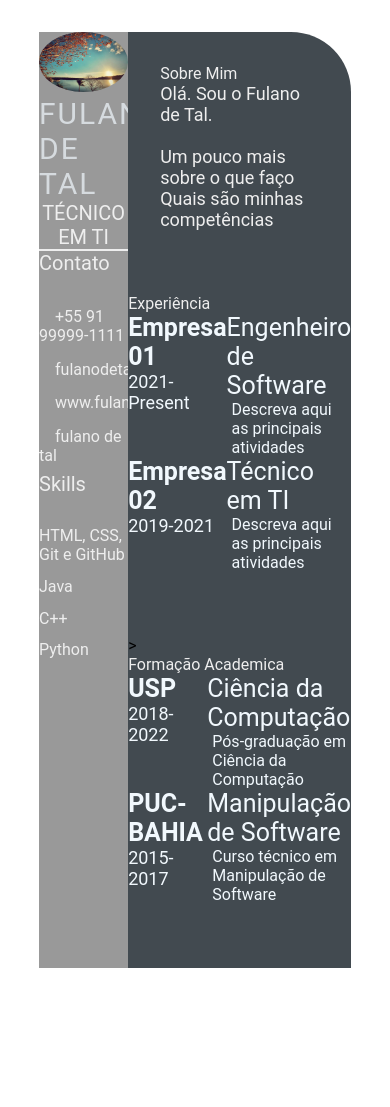
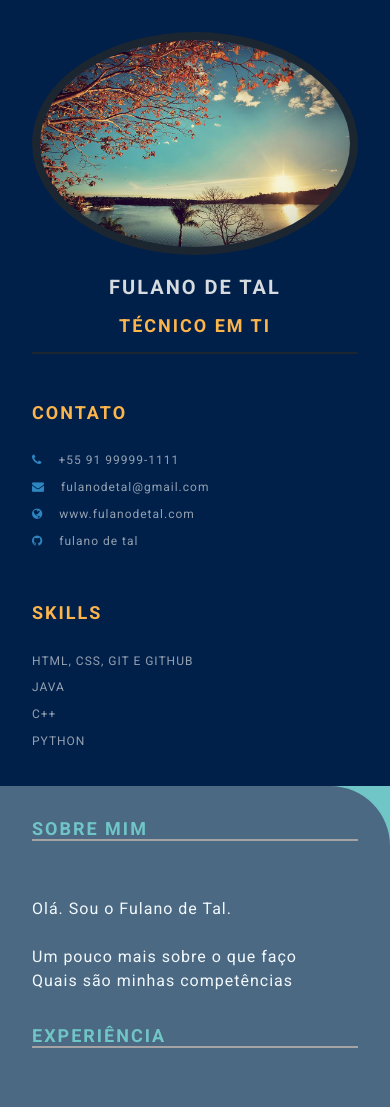
Before and after one commit to tonieliton/toni.github.io, a plain HTML site: page index.html in a window 390 px wide. Shown: the top 1107 px of the page. Before the commit the page ends 1000 px from the top, so only its background shows below. Drawn offline with Linux system fonts and the light colour scheme.

Commit message:
version finish: index.html and style.css

```diff
--- a/index.html
+++ b/index.html
@@ -7,6 +7,15 @@
     <meta name="viewport" content="width=device-width, initial-scale=1.0">
     <title>Fulano de Tal</title>
 
+    <!-- Google font  -->
+    <link rel="preconnect" href="https://fonts.googleapis.com">
+    <link rel="preconnect" href="https://fonts.gstatic.com" crossorigin>
+    <link
+        href="https://fonts.googleapis.com/css2?family=Roboto:ital,wght@0,100;0,300;0,400;0,700;1,100;1,300;1,400;1,700&display=swap"
+        rel="stylesheet">
+
+    <!-- font-awesome -->
+    <link rel="stylesheet" href="https://cdnjs.cloudflare.com/ajax/libs/font-awesome/4.7.0/css/font-awesome.min.css">
     <link rel="stylesheet" href="style.css">
 
 </head>
@@ -57,15 +66,16 @@
             <div class="right-section-contents">
                 <section class="about gap">
                     <div class="right-title">Sobre Mim</div>
+                    <p class="space2"></p>
                     <p class="about-me-contents">
                         Olá. Sou o Fulano de Tal. <br><!-- esse br é quebra de linha-->
                         <br> Um pouco mais sobre o que faço
                         <br> Quais são minhas competências
                     </p>
                 </section>
-            </div>
                 <section class="experience gap">
                     <div class="right-title">Experiência</div>
+                    <p class="space2"></p>
                     <div class="experience-contents">
                         <div class="exp-left">
                             <p class="exp-company-name">Empresa 01</p>
@@ -78,20 +88,23 @@
                             </p>
                         </div>
                         <div class="exp-left">
+                            <p class="space"></p>
                             <p class="exp-company-name">Empresa 02</p>
                             <p class="exp-time-period">2019-2021</p>
                         </div>
                         <div class="exp-right">
+                            <p class="space"></p>
                             <p class="exp-position">Técnico em TI</p>
                             <p class="exp-desc">
                                 Descreva aqui as principais atividades
                             </p>
                         </div>
                     </div>
-            </section>>
+                </section>
                 <section class="education gap">
-                <!-- SECTION: é um grupo, onde pode-se agrupar novas DIVS -->
+                    <!-- SECTION: é um grupo, onde pode-se agrupar novas DIVS-->
                     <div class="right-title">Formação Academica</div>
+                    <p class="space2"></p>
                     <div class="education-contents">
                         <div class="education-left">
                             <p class="education-school-name">USP</p>
@@ -104,10 +117,12 @@
                             </p>
                         </div>
                         <div class="education-left">
+                            <p class="space"></p>
                             <p class="education-school-name">PUC-BAHIA</p>
                             <p class="educationp-time-period">2015-2017</p>
                         </div>
                         <div class="education-right">
+                            <p class="space"></p>
                             <p class="education-subject">Manipulação de Software</p>
                             <p class="education-desc">
                                 Curso técnico em Manipulação de Software
@@ -115,6 +130,36 @@
                         </div>
                     </div>
                 </section>
+                <section class="awards gap">
+                    <div class="right-title">Cursos</div>
+                    <p class="space2"></p>
+                    <div class="awards-contents">
+                        <div class="awards-left">
+                            <p class="awards-company-name">Cursa</p>
+                            <p class="awards-time-period">Fevereiro de 2022</p>
+                        </div>
+                        <div class="awards-right">
+                            <p class="awards-name">Curso de manuseio da plataforma MIT App Inventor</p>
+                            <p class="awards-desc">
+                                Introdução ao App Inventor, programação em blocos, síntese de aplicativos
+                            </p>
+                        </div>
+                        <div class="awards-left">
+                            <p class="space"></p>
+                            <p class="awards-company-name">EBAC</p>
+                            <p class="awards-time-period">Julho de 2022</p>
+                        </div>
+                        <div class="awards-right">
+                            <p class="space"></p>
+                            <p class="awards-name">Jornada DEV</p>
+                            <p class="awards-desc">
+                                Criação de currículo tecnológico, utilização das ferramentas Figma, Git, GitHub,
+                                VS Code, portifólio pessoal, contato com estruturas HTML e CSS
+                            </p>
+                        </div>
+                    </div>
+                </section>
+            </div>
         </section>
     </main>
 </body>
--- a/style.css
+++ b/style.css
@@ -4,6 +4,10 @@
     box-sizing: border-box;
     list-style: none;
     font-family: 'Roboto', sans-serif;
+}
+
+body {
+    background-color: #70c6c7;
 }
 
 .resume-contents {
@@ -17,48 +21,67 @@
 .left-section {
     grid-column: span 2;
     height: 100%;
-    background-color: #999999;
+    background-color: #00204A;
 }
 
 .right-section {
     grid-column: span 5;
     height: 100%;
-    background-color: #424a50;
+    background-color: #4B6982;
     border-radius: 0px 60px 0px 0px;
 }
 
-.left-section-contents{
+.left-section-content{
     padding: 2rem 2rem;
+}
+.space {
+    padding: 1rem;
+}
+.space2 {
+    padding: 1.75rem;
 }
 
 .profile {
     width: 100%;
-    border-bottom: 2px solid #eeeeee;
+    border-bottom: 2px solid #1B2631;
 }
 
 .profile .profile-image {
     width: 100%;
-    border-radius: 100%;
+    border-radius: 50%;
+    border: 8px solid #1B2631;
 }
 
 .name {
     color: #D6DBDF;
-    font-size: 30px;
+    font-size: 25px;
     letter-spacing: 2px;
     text-transform: uppercase;
+    text-align: center;
+    font-weight: bold;
+    padding: 1rem 0;
 }
 
 .profession {
-    color: #eeeeee;
+    color: #FDB44B;
     font-size: 20px;
     text-transform: uppercase;
     text-align: center;
+    letter-spacing: 2px;
+    font-weight: bold;
+    padding-bottom: 1rem;
 }
 
 /* .contact-info { border-bottom: 2px solid #1B2631; } */
 .left-title {
-    color: #eeeeee;
+    color: #FDB44B;
     font-size: 20px;
+    letter-spacing: 2px;
+    text-transform: uppercase;
+    font-weight: bold;
+    display: flex;
+    align-items: center;
+    padding-top: 3rem;
 }
 
 .contact-info ul {
@@ -68,14 +91,18 @@
 .contact-info ul li,
 .references ul li {
     padding: .4rem 0;
-    color: #eeeeee;
+    display: flex;
+    align-items: center;
+    color: #d6dbdfaf;
+    letter-spacing: 1px;
+    font-size: 18px;
 }
 
 .contact-info ul li i,
 .references ul li i {
     padding-right: 1rem;
     font-size: 18px;
-    color: #eeeeee;
+    color: #2E86C1;
 }
 
 .skills ul {
@@ -83,15 +110,46 @@
 }
 .skills ul li p {
     padding: .4rem 0;
-    color: #eeeeee;
+    color: #d6dbdfaf;
+    font-size: 18px;
+    letter-spacing: 1px;
+    display: flex;
+    align-items: center;
+    text-transform: uppercase;
 }
+
+.referance-name {
+    padding-top: 1.5rem;
+    padding-bottom: .4rem;
+    font-size: 18px;
+    color: #F9E79F;
+    letter-spacing: 1px;
+    text-transform: uppercase;
+}
+
+.referance-profession {
+    font-size: 16px;
+    color: #d6dbdfaf;
+    letter-spacing: 1px;
+    /* text-transform: uppercase; */
+    padding-bottom: .4rem;
+}
+
 
 .right-section-contents {
     padding: 2rem 2rem;
 }
 
 .right-title {
-    color: #eeeeee;
+    color: #70C6C7;
+    font-size: 30px;
+    letter-spacing: 2px;
+    text-transform: uppercase;
+    font-weight: bold;
+    display: flex;
+    align-items: center;
+    position: relative;
+    border-bottom: 2px solid #a5a3a3;
 }
 
 .gap {
@@ -99,7 +157,9 @@
 }
 .about-me-contents {
     font-size: 18px;
-    color: #eeeeee;
+    letter-spacing: 1px;
+    line-height: 2rem;
+    color: #F1F8FD;
 }
 
 .experience-contents,
@@ -116,24 +176,124 @@
 .awards-company-name {
     font-size: 25px;
     font-weight: bold;
+    text-transform: uppercase;
+    letter-spacing: 1px;
+    color: #FDB44B;
+    padding-bottom: .4rem;
 }
 
 .exp-time-period,
 .educationp-time-period,
 .awards-time-period {
     font-size: 18px;
+    letter-spacing: 1px;
+    line-height: 2rem;
 }
 
 .exp-position,
 .education-subject,
 .awards-name {
     font-size: 25px;
+    font-weight: bold;
+    text-transform: uppercase;
+    letter-spacing: 1px;
+    color: #FDB44B;
+    padding-bottom: .4rem;
 }
-
 
 .exp-desc,
 .education-desc,
 .awards-desc {
     font-size: 16px;
+    letter-spacing: 1px;
+    line-height: 1.5rem;
+    border-left: 3px solid #a5a3a3;
     padding-left: 5px;
 }
+
+/* Media queries */
+@media screen and (max-width:780px) {
+    .experience-contents,
+    .education-contents,
+    .awards-contents {
+        grid-template-columns: repeat(1, 1fr);
+    }
+}
+
+@media screen and (max-width:780px) {
+    .left-section {
+        grid-column: span 3;
+    }
+
+    .right-section {
+        grid-column: span 4;
+    }
+
+}
+
+@media screen and (max-width:1200px) {
+    .resume-contents {
+        grid-template-columns: repeat(1, 1fr);
+    }
+}
+
+@media screen and (max-width:390px) {
+    .resume-contents {
+        width: 100%;
+        margin: 0 auto;
+    }
+
+    .name {
+        font-size: 20px;
+    }
+
+    .profession {
+        font-size: 18px;
+    }
+
+    .left-title {
+        font-size: 18px;
+    }
+
+    .right-title {
+        font-size: 18px;
+    }
+
+    .contact-info ul li,
+    .references ul li {
+        font-size: 12px;
+    }
+
+    .contact-info ul li i,
+    .references ul li i {
+        /* padding-right: 1rem; */
+        font-size: 12px;
+    }
+
+    .skills ul li p {
+        font-size: 12px;
+    }
+
+    .about-me-contents {
+        font-size: 16px;
+        line-height: 1.5rem;
+    }
+
+    .exp-company-name,
+    .education-school-name,
+    .awards-company-name {
+        font-size: 18px;
+    }
+
+    .exp-time-period,
+    .educationp-time-period,
+    .awards-time-period {
+        font-size: 16px;
+    }
+
+    .exp-position,
+    .education-subject,
+    .awards-name {
+        font-size: 18px;
+    }
+}
```
Also changed, not shown: 1 other file. Lines whose indentation alone changed are shown as unchanged.
